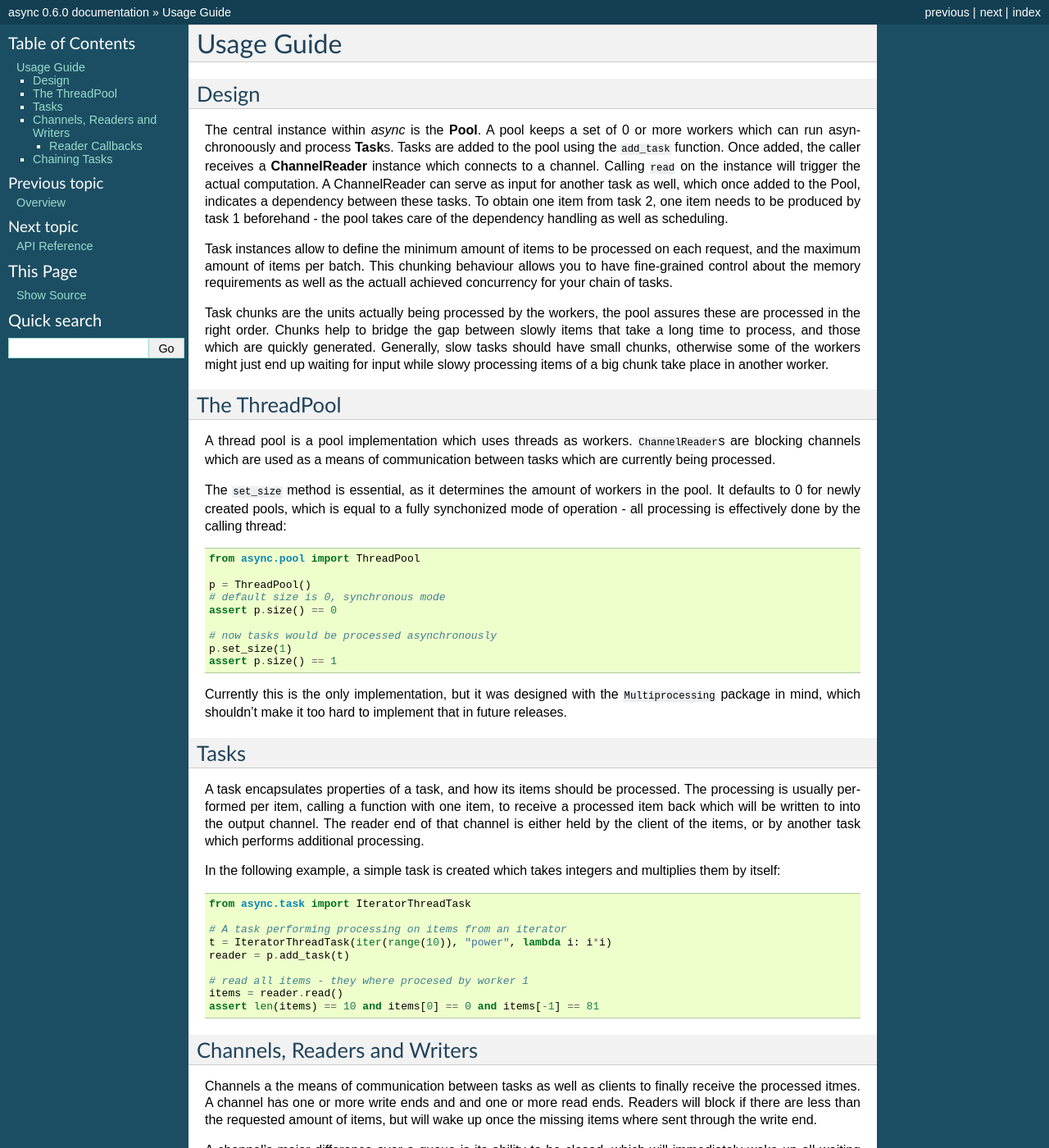
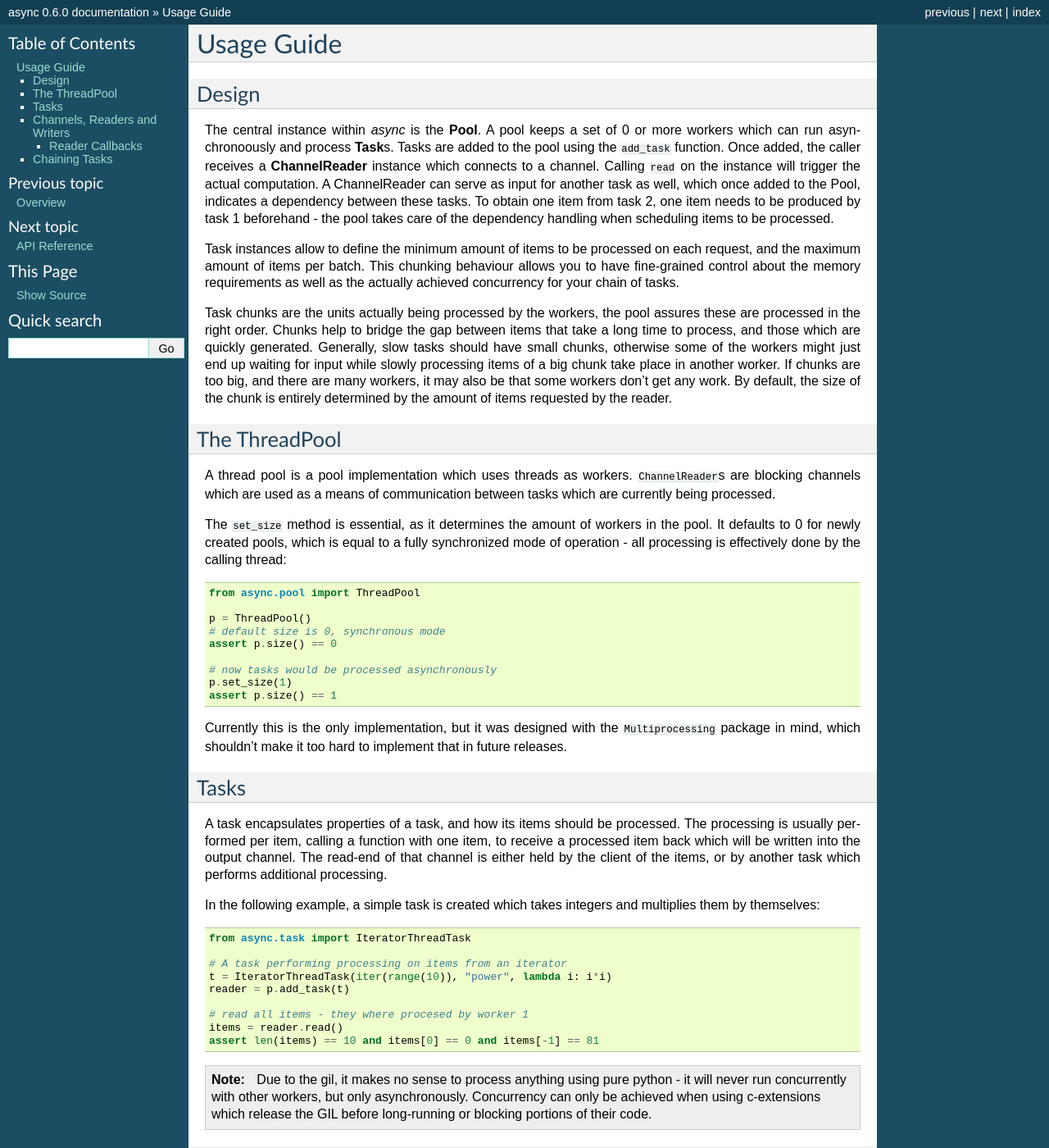
Before and after one commit to gitpython-developers/async, a Sphinx documentation site: the page built from doc/source/usage.rst, in a window 1280 px wide and 1400 px high. Shown: the whole window at 82% size. Built offline with Sphinx 7.4.7, drawn with Linux system fonts in a browser that asks for light colours; some of the changed text lies outside the part shown.

Commit message:
Proof-read tutorial, added git repository urls for source download

```diff
--- a/doc/source/usage.rst
+++ b/doc/source/usage.rst
@@ -7,18 +7,18 @@
 ******
 Design
 ******
-The central instance within *async* is the **Pool**. A pool keeps a set of 0 or more workers which can run asynchronoously and process **Task**\ s. Tasks are added to the pool using the ``add_task`` function. Once added, the caller receives a **ChannelReader** instance which connects to a channel. Calling ``read`` on the instance will trigger the actual computation. A ChannelReader can serve as input for another task as well, which once added to the Pool, indicates a dependency between these tasks. To obtain one item from task 2, one item needs to be produced by task 1 beforehand - the pool takes care of the dependency handling as well as scheduling.
+The central instance within *async* is the **Pool**. A pool keeps a set of 0 or more workers which can run asynchronoously and process **Task**\ s. Tasks are added to the pool using the ``add_task`` function. Once added, the caller receives a **ChannelReader** instance which connects to a channel. Calling ``read`` on the instance will trigger the actual computation. A ChannelReader can serve as input for another task as well, which once added to the Pool, indicates a dependency between these tasks. To obtain one item from task 2, one item needs to be produced by task 1 beforehand - the pool takes care of the dependency handling when scheduling items to be processed.
 
-Task instances allow to define the minimum amount of items to be processed on each request, and the maximum amount of items per batch. This chunking behaviour allows you to have fine-grained control about the memory requirements as well as the actuall achieved concurrency for your chain of tasks.
+Task instances allow to define the minimum amount of items to be processed on each request, and the maximum amount of items per batch. This chunking behaviour allows you to have fine-grained control about the memory requirements as well as the actually achieved concurrency for your chain of tasks.
 
-Task chunks are the units actually being processed by the workers, the pool assures these are processed in the right order. Chunks help to bridge the gap between slowly items that take a long time to process, and those which are quickly generated. Generally, slow tasks should have small chunks, otherwise some of the workers might just end up waiting for input while slowy processing items of a big chunk take place in another worker.
+Task chunks are the units actually being processed by the workers, the pool assures these are processed in the right order. Chunks help to bridge the gap between items that take a long time to process, and those which are quickly generated. Generally, slow tasks should have small chunks, otherwise some of the workers might just end up waiting for input while slowly processing items of a big chunk take place in another worker. If chunks are too big, and there are many workers, it may also be that some workers don't get any work. By default, the size of the chunk is entirely determined by the amount of items requested by the reader.
 
 **************
 The ThreadPool
 **************
 A thread pool is a pool implementation which uses threads as workers. ``ChannelReader``\ s are blocking channels which are used as a means of communication  between tasks which are currently being processed.
 
-The ``set_size`` method is essential, as it determines the amount of workers in the pool. It defaults to 0 for newly created pools, which is equal to a fully synchonized mode of operation - all processing is effectively done by the calling thread::
+The ``set_size`` method is essential, as it determines the amount of workers in the pool. It defaults to 0 for newly created pools, which is equal to a fully synchronized mode of operation - all processing is effectively done by the calling thread::
 
     from async.pool import ThreadPool
 
@@ -35,9 +35,9 @@
 *****
 Tasks
 *****
-A task encapsulates properties of a task, and how its items should be processed. The processing is usually performed per item, calling a function with one item, to receive a processed item back which will be written to into the output channel. The reader end of that channel is either held by the client of the items, or by another task which performs additional processing.
+A task encapsulates properties of a task, and how its items should be processed. The processing is usually performed per item, calling a function with one item, to receive a processed item back which will be written into the output channel. The read-end of that channel is either held by the client of the items, or by another task which performs additional processing.
 
-In the following example, a simple task is created which takes integers and multiplies them by itself::
+In the following example, a simple task is created which takes integers and multiplies them by themselves::
 
     from async.task import IteratorThreadTask
 
@@ -49,13 +49,16 @@
     items = reader.read()
     assert len(items) == 10 and items[0] == 0 and items[-1] == 81
 
+.. note::
+    Due to the gil, it makes no sense to process anything using pure python - it will never run concurrently with other workers, but only asynchronously.
+    Concurrency can only be achieved when using c-extensions which release the GIL before long-running or blocking portions of their code.
 
 *****************************
 Channels, Readers and Writers
 *****************************
-Channels a the means of communication between tasks as well as clients to finally receive the processed itmes. A channel has one or more write ends and and one or more read ends. Readers will block if there are less than the requested amount of items, but will wake up once the missing items where sent through the write end.
+Channels are the means of communication between tasks as well as clients to finally receive the processed items. A channel has one or more write-ends and and one or more read-ends. Readers will block if there are less than the requested amount of items, but will wake up once the missing items where sent through the write-end.
 
-A channel's major difference over a queue is its ability to be closed, which will immediately wake up all waiting readers.
+A channel's major difference to a queue is its ability to be closed, which will immediately wake up all waiting readers.
 
 Reader Callbacks
 ================
@@ -64,9 +67,9 @@
 **************
 Chaining Tasks
 **************
-When using different task types, chains between tasks can be created. These will be understood by the pool, which realizes the implicit task dependency and will schedule the tasks in the right order.
+When using different task types, chains between tasks can be created. These will be understood by the pool, which then realizes the implicit task dependency and will schedule the tasks in the right order.
 
-The following example creates two tasks which combine their results. As the pool only has one worker, and as the chunk size is maximized, we can be sure that the items are returned in order in this case::
+The following example creates two tasks which combine their results. As the pool only has one worker, and as the chunk size is maximized, we can be sure that the items are returned in order::
 
     from async.task import ChannelThreadTask
 
```
Also changed, not shown: doc/source/intro.rst (+9 -0 lines).
